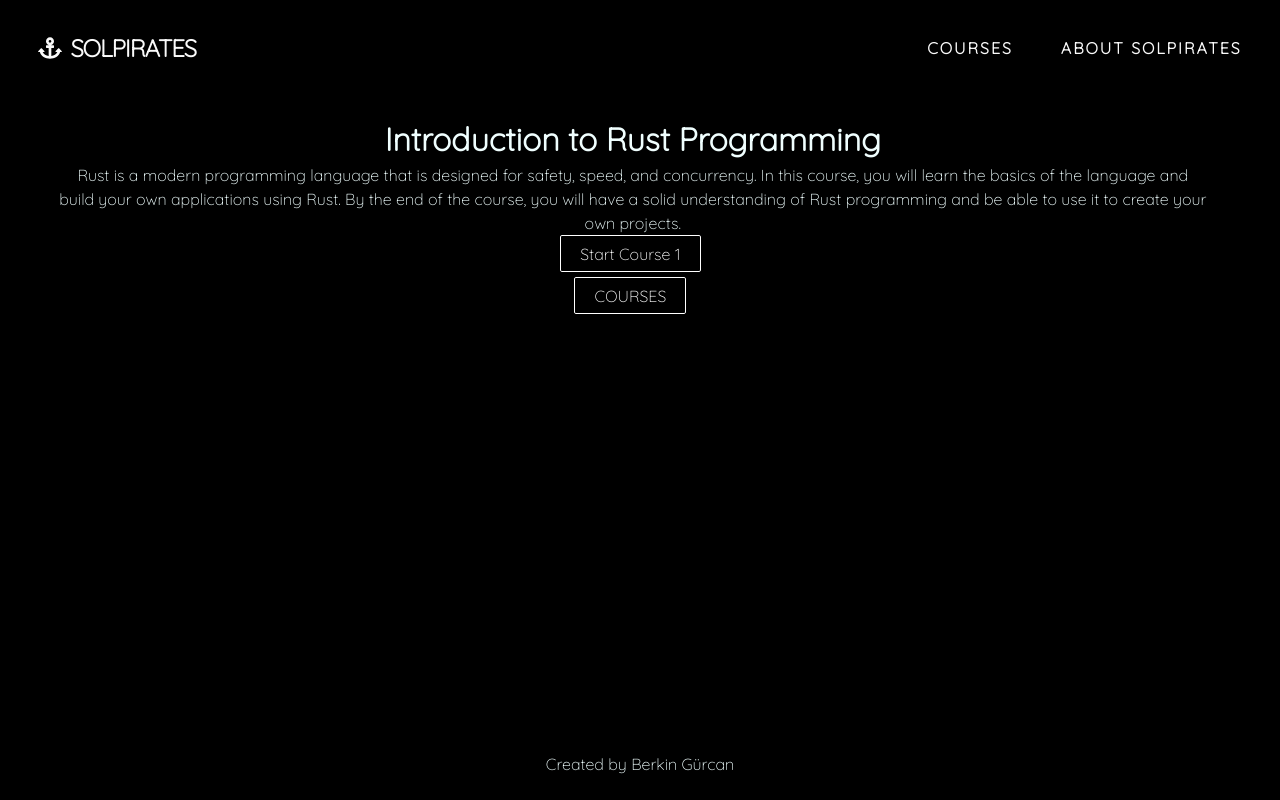
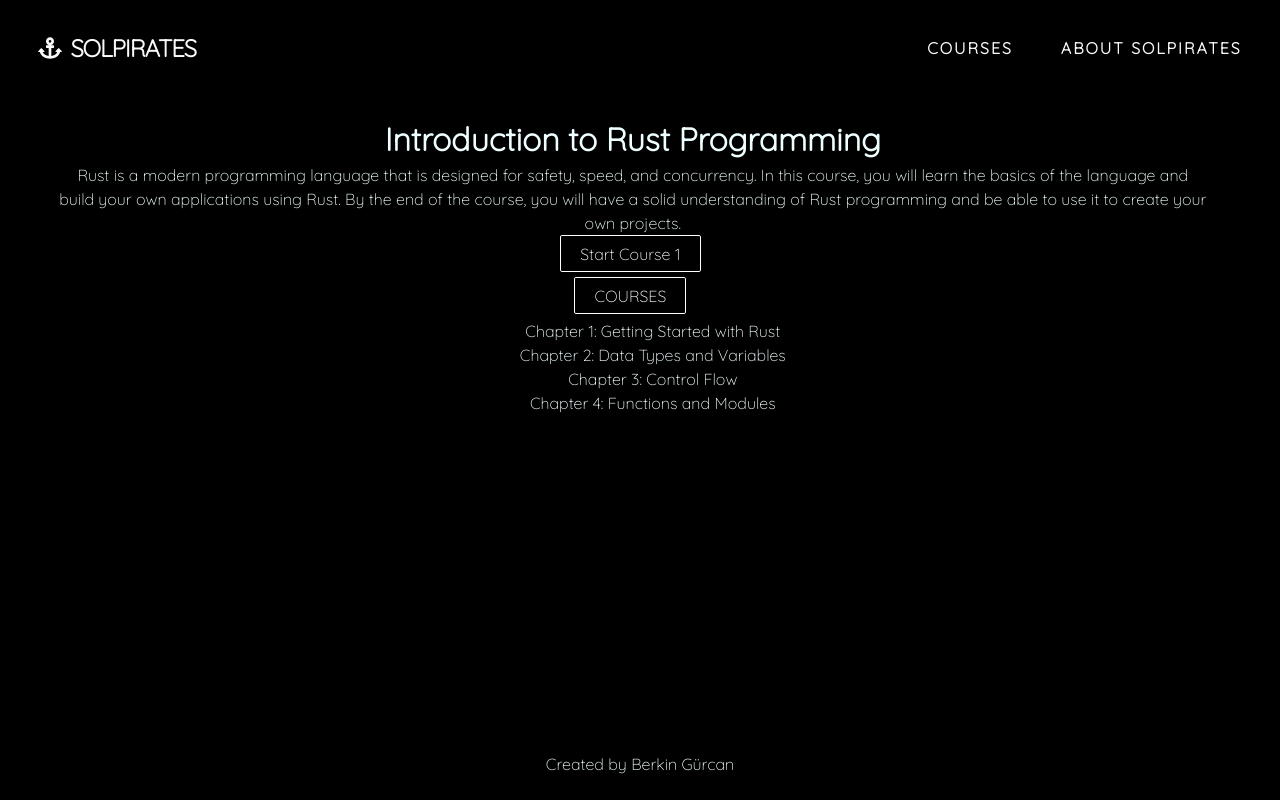
Before and after one commit to berkingurcan/crypto-corsairs.io, a Next.js app in the folder frontend/: page /course/1 in a window 1280 px wide. Built offline with nearby package versions, Linux system fonts and the light colour scheme.

Commit message:
feat add course landing chapter names

```diff
--- a/frontend/components/course-landing/index.tsx
+++ b/frontend/components/course-landing/index.tsx
@@ -26,6 +26,17 @@ async function CourseLanding({course_id}: any) {
       <div>
         <Link className={styles.playButton} href={`/course` }>COURSES</Link>
       </div>
+      {
+        course.chapters.map((chapter: any) => {
+          return (
+            <div key={chapter}>
+              <ul>
+                Chapter {chapter.id}: {chapter.title}
+              </ul>
+            </div>
+          )
+        })
+      }
     </div>
   )
 }
```
